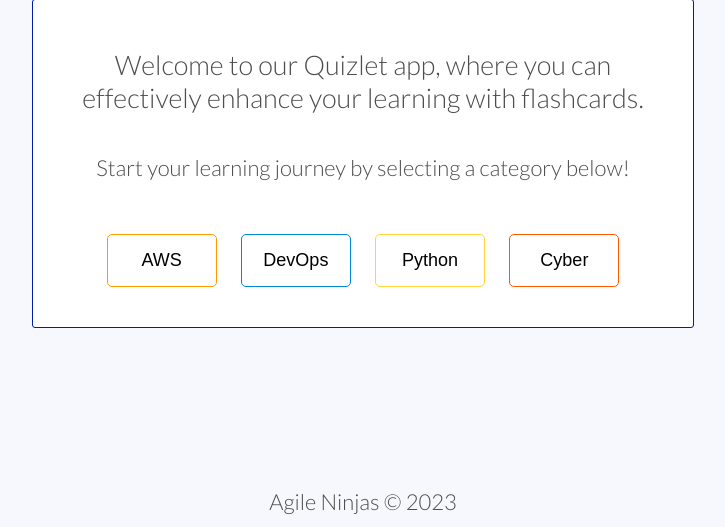
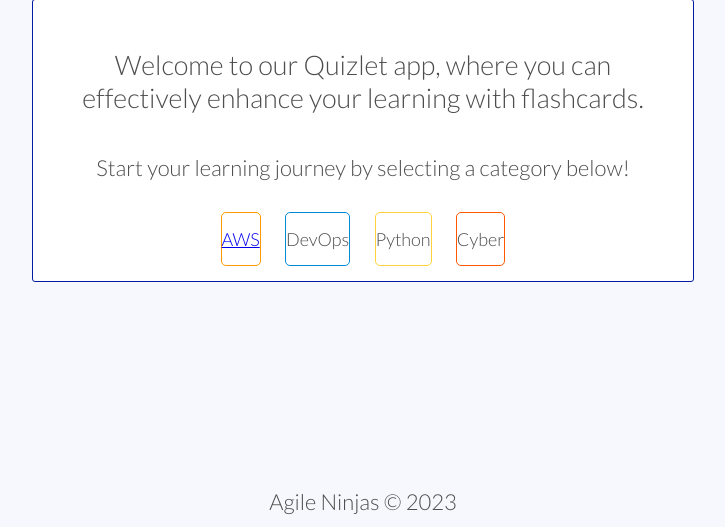
Before and after one commit to WeraGitHub/AgileNinjasProject, a Flask app: page / in a window 1280 px wide. Shown: the part 245-772 px from the top of the page, without its empty margins (277-1002 px from the left). Run offline with Flask 3, Linux system fonts and the light colour scheme.

Commit message:
Convert buttons to anchors

```diff
--- a/application/templates/home.html
+++ b/application/templates/home.html
@@ -9,10 +9,10 @@
     </div>
 
     <div>
-        <button id="aws-button" class="category-button">AWS</button>
-        <button id="devops-button" class="category-button">DevOps</button>
-        <button id="python-button" class="category-button">Python</button>
-        <button id="cyber-button" class="category-button">Cyber</button>
+        <a href="/question/aws/2" id="aws-button" class="category-button">AWS</a>
+        <a id="devops-button" class="category-button">DevOps</a>
+        <a id="python-button" class="category-button">Python</a>
+        <a id="cyber-button" class="category-button">Cyber</a>
     </div>
 </div>
 
```
